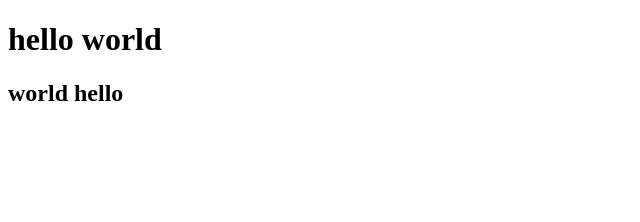
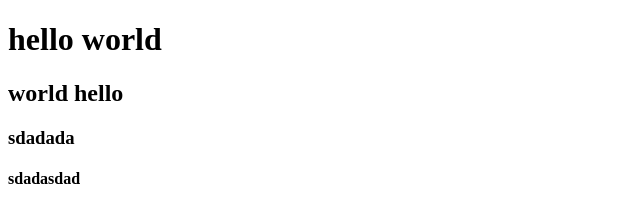
Before and after one commit to Pedestrian-ch/gitdemo, a plain HTML site: page index.html in a window 1280 px wide. Shown: the whole page, without its empty margins (0-640 px from the left). Drawn offline with Linux system fonts and the light colour scheme.

Commit message:
这是第三次提交

```diff
--- a/index.html
+++ b/index.html
@@ -11,6 +11,8 @@
 <body>
     <h1>hello world</h1>
     <h2>world hello</h2>
+    <h3>sdadada</h3>
+    <h4>sdadasdad</h4>
 </body>
 
 </html>
```
Also changed, not shown: 1 other file.
